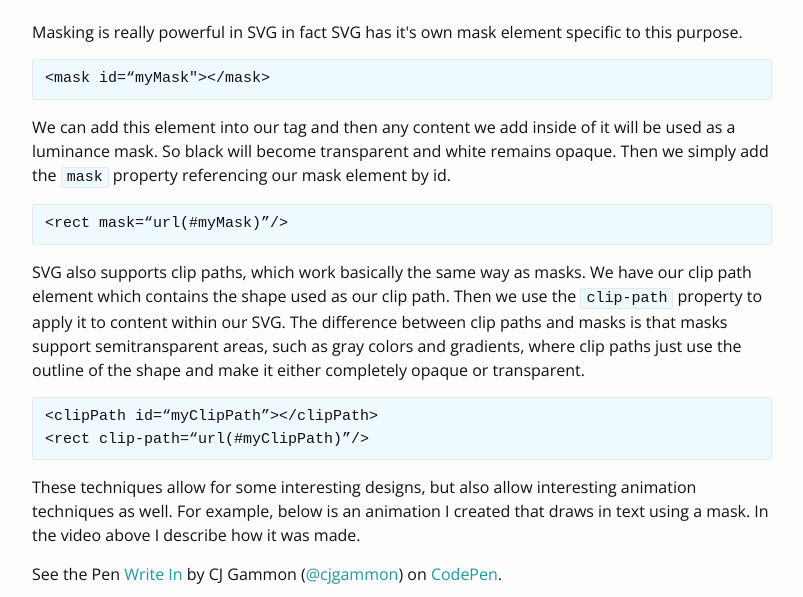
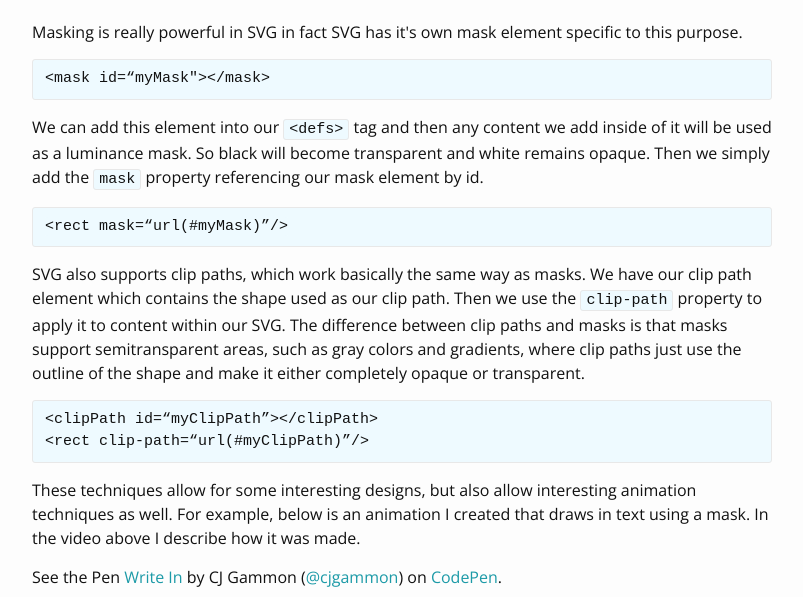
Before and after one commit to cjgammon/blog, a Jekyll site: the page built from _posts/2016-05-24-masking-3-svg.html, in a window 1280 px wide and 900 px high, scrolled down 475 px, cut to the strip 139-736 px from the top of the window. Shown: the whole strip, without its empty margins (238-1041 px from the left). Built offline with Jekyll 4.4.1, drawn with Linux system fonts in a browser that asks for light colours; comment, search, counter and statistics services are not loaded.

Commit message:
update code escaping

```diff
--- a/_posts/2016-05-24-masking-3-svg.html
+++ b/_posts/2016-05-24-masking-3-svg.html
@@ -31,7 +31,7 @@ comments: []
 
 <pre><code>&lt;mask id=“myMask"&gt;&lt;/mask&gt;</pre></code>
 <p>
-We can add this element into our <defs> tag and then any content we add inside of it will be used as a luminance mask. So black will become transparent and white remains opaque.  Then we simply add the <code>mask</code> property referencing our mask element by id.
+We can add this element into our <code>&lt;defs&gt;</code> tag and then any content we add inside of it will be used as a luminance mask. So black will become transparent and white remains opaque.  Then we simply add the <code>mask</code> property referencing our mask element by id.
 </p>
 <pre><code>&lt;rect mask=“url(#myMask)”/&gt;</pre></code>
 <p>
```
